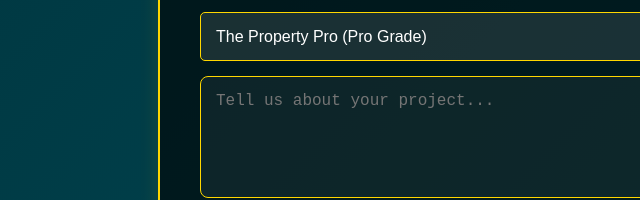
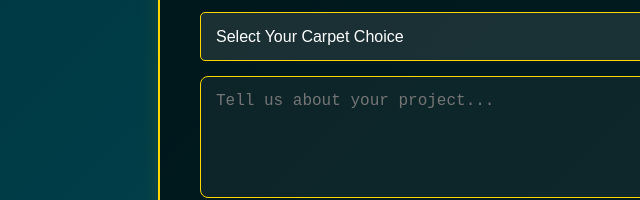
Before and after one commit to emmanuel-valencia/floor-harmony, a plain HTML site: page index.html in a window 1280 px wide. Shown: the part 889-1089 px from the top of the page, 82-722 px from the left. Drawn offline with Linux system fonts and the light colour scheme; a web font is replaced by a local one.

Commit message:
dropdown fix

```diff
--- a/index.html
+++ b/index.html
@@ -98,7 +98,7 @@
     <label for="phone" style="display: block; color: #ffd700; font-family: 'Cinzel', serif; margin-bottom: 5px; text-align: left;">Phone Number</label>
     <input type="tel" id="phone" name="phone" placeholder="303-913-0327" style="width: 100%; padding: 15px; margin-bottom: 15px; background: rgba(255, 255, 255, 0.1); border: 1px solid #ffd700; color: white; border-radius: 5px; box-sizing: border-box; display: block;" requiered>
     <select name="carpet_type" style="width: 100%; padding: 15px; margin-bottom: 15px; background: rgba(255, 255, 255, 0.1); border: 1px solid #ffd700; color: white; border-radius: 5px; box-sizing: border-box; display: block; appearance: none; -webkit-appearance: none;">
-    <option value="" disabled delected style="background: #333;">Select Your Carpet Choice</option><option value="property_pro" style="background: #333;">The Property Pro (Pro Grade) </option><option value="everyday_home" style="background: #333; ">The Everyday Home (Durability)</option><option value="elite_comfort" style="background: #333; ">The Elite Comfort (Premium)</option>
+    <option value="" disabled selected hidden style="background: #333;">Select Your Carpet Choice</option><option value="property_pro" style="background: #333;">The Property Pro (Pro Grade) </option><option value="everyday_home" style="background: #333; ">The Everyday Home (Durability)</option><option value="elite_comfort" style="background: #333; ">The Elite Comfort (Premium)</option>
     <textarea name="message" placeholder="Tell us about your project..." rows="5" style="width: 100%; padding: 15px; margin-bottom: 20px; background: rgba(255,255,255,0.05); border: 1px solid #ffd700; color: white; border-radius: 8px;"></textarea>
     <button type="submit" onmouseover="this.style.boxShadow= '0 0 20px #ffd700';" onmouseout="this.style.boxShadow= 'none';" style="background: #ffd700; color:black; padding: 18px; border:none; font-weight: bold; border-radius: 8px; cursor: pointer; transition: 0.3s; width: 100%;">SUBMIT REQUEST</button>
     </form>
```
